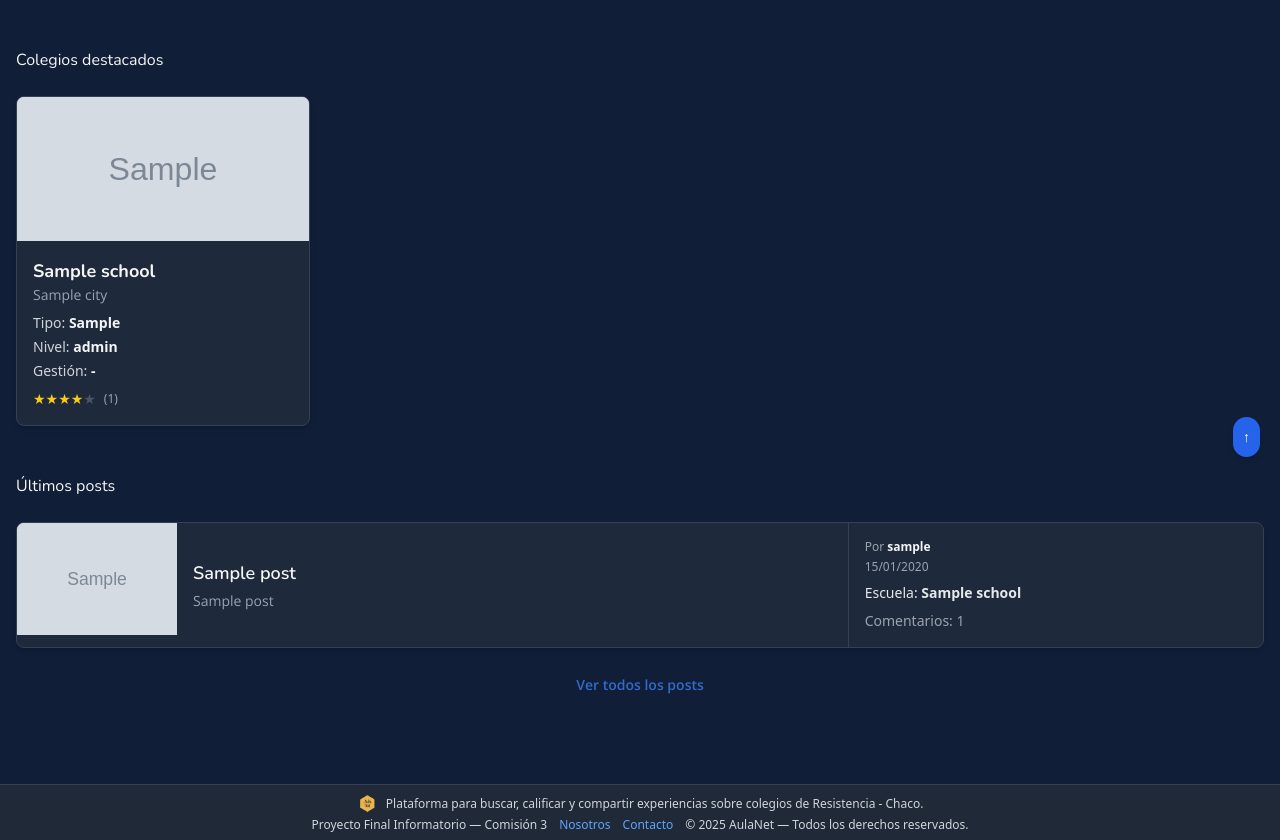
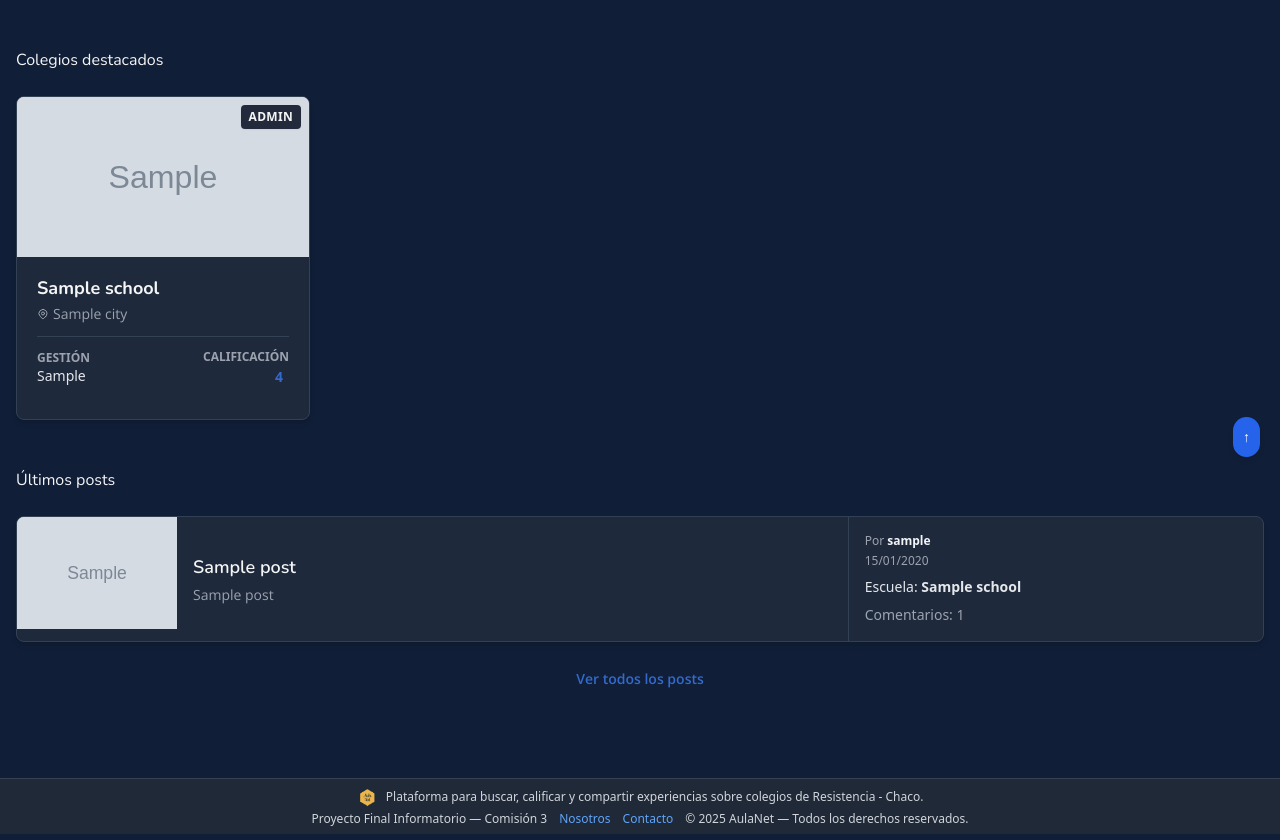
Before and after one commit to francoBa/AulaNet, a Django app: template aulanet/templates/core/index.html in a window 1280 px wide. Shown: the part 323-1163 px from the top of the page. Run offline with Django 3.2, Linux system fonts and the light colour scheme; the template is opened without the code that fills it: most values are stand-ins (such as "Sample title", 1, 10 or a date in 2020); grey boxes marked "Sample" are stand-in pictures; some libraries are stand-ins or nearby versions.

Commit message:
fix(core): corrige datos y diseño de tarjetas de escuelas en el home
- Se actualizaron los campos del template para coincidir con el modelo (rating, school_type).
- Se solucionó el problema de las estrellas y textos vacíos.
- Se mejoró la UI de las tarjetas (badges flotantes, hover effects y limpieza visual).

```diff
--- a/aulanet/templates/core/index.html
+++ b/aulanet/templates/core/index.html
@@ -1,34 +1,69 @@
+<!-- prettier-ignore -->
 {% extends 'layouts/general-layout.html' %}
-{% block title %} Home {% endblock %}
+{% block title %} Home {% endblock%}
 {% block page_content %}
 
 <!-- HERO (reducido a la mitad) -->
 <section class="relative w-full h-[200px] md:h-[250px] overflow-hidden">
   <div class="absolute inset-0">
-    <img src="https://images.unsplash.com/photo-1509062522246-3755977927d7?q=80&w=2000&auto=format&fit=crop"
-         alt="Fondo AulaNet" class="w-full h-full object-cover" />
+    <img
+      src="https://images.unsplash.com/photo-1509062522246-3755977927d7?q=80&w=2000&auto=format&fit=crop"
+      alt="Fondo AulaNet"
+      class="w-full h-full object-cover"
+    />
     <div class="absolute inset-0 bg-black/30 dark:bg-black/50"></div>
   </div>
 
-  <div class="relative z-10 h-full flex flex-col justify-center items-center text-center px-4 max-w-4xl mx-auto">
-    <h1 class="font-main text-white text-2xl md:text-3xl lg:text-4xl font-bold mb-1 drop-shadow-lg">
+  <div
+    class="relative z-10 h-full flex flex-col justify-center items-center text-center px-4 max-w-4xl mx-auto"
+  >
+    <h1
+      class="font-main text-white text-2xl md:text-3xl lg:text-4xl font-bold mb-1 drop-shadow-lg"
+    >
       Información y experiencias reales
     </h1>
-    <h2 class="font-main text-white text-xl md:text-2xl font-light mb-4 drop-shadow-md">
+    <h2
+      class="font-main text-white text-xl md:text-2xl font-light mb-4 drop-shadow-md"
+    >
       de los colegios del Chaco.
     </h2>
-    <p class="font-secondary text-white/90 text-xs md:text-sm mb-4 max-w-xl drop-shadow">
-      Opiniones, calificaciones y publicaciones de estudiantes, docentes y familias.
+    <p
+      class="font-secondary text-white/90 text-xs md:text-sm mb-4 max-w-xl drop-shadow"
+    >
+      Opiniones, calificaciones y publicaciones de estudiantes, docentes y
+      familias.
     </p>
 
     <!-- Barra de búsqueda (funciona como el search de Escuelas) -->
-    <form action="{% url 'school:school-list' %}" method="get" class="w-full max-w-xl flex items-center bg-white/90 dark:bg-slate-800/90 backdrop-blur-sm rounded-lg overflow-hidden p-1 shadow-lg">
-      <input name="search" type="text" placeholder="Buscar colegio..."
-             value="{{ request.GET.search|default:'' }}"
-             class="flex-grow px-3 py-2 bg-transparent border-none outline-none text-gray-700 dark:text-gray-200 placeholder-gray-500 font-secondary" />
-      <button type="submit" class="bg-[var(--color-secondary)] hover:opacity-90 text-white p-2 rounded-md transition-all">
-        <svg xmlns="http://www.w3.org/2000/svg" fill="none" viewBox="0 0 24 24" stroke-width="1.5" stroke="currentColor" class="w-5 h-5">
-          <path stroke-linecap="round" stroke-linejoin="round" d="M13.5 4.5 21 12m0 0-7.5 7.5M21 12H3"/>
+    <form
+      action="{% url 'school:school-list' %}"
+      method="get"
+      class="w-full max-w-xl flex items-center bg-white/90 dark:bg-slate-800/90 backdrop-blur-sm rounded-lg overflow-hidden p-1 shadow-lg"
+    >
+      <input
+        name="search"
+        type="text"
+        placeholder="Buscar colegio..."
+        value="{{ request.GET.search|default:'' }}"
+        class="flex-grow px-3 py-2 bg-transparent border-none outline-none text-gray-700 dark:text-gray-200 placeholder-gray-500 font-secondary"
+      />
+      <button
+        type="submit"
+        class="bg-[var(--color-secondary)] hover:opacity-90 text-white p-2 rounded-md transition-all"
+      >
+        <svg
+          xmlns="http://www.w3.org/2000/svg"
+          fill="none"
+          viewBox="0 0 24 24"
+          stroke-width="1.5"
+          stroke="currentColor"
+          class="w-5 h-5"
+        >
+          <path
+            stroke-linecap="round"
+            stroke-linejoin="round"
+            d="M13.5 4.5 21 12m0 0-7.5 7.5M21 12H3"
+          />
         </svg>
       </button>
     </form>
@@ -37,48 +72,124 @@
 
 <!-- Contenedor principal -->
 <div class="max-w-7xl mx-auto px-4 py-12 space-y-12">
-
   <!-- Escuelas Destacadas -->
   <section>
-    <h3 class="font-main text-[var(--font-size-title)] text-[var(--color-main)] mb-6">Colegios destacados</h3>
+    <h3
+      class="font-main text-[var(--font-size-title)] text-[var(--color-main)] mb-6"
+    >
+      Colegios destacados
+    </h3>
 
     <div class="grid grid-cols-1 sm:grid-cols-2 lg:grid-cols-4 gap-6">
       {% for school in schools %}
-      <a href="{% url 'school:school-detail' slug=school.slug %}"
-         class="block bg-white dark:bg-slate-800 rounded-lg shadow-md overflow-hidden hover:shadow-xl transition-shadow duration-300 border border-gray-100 dark:border-slate-700">
-        <div class="h-36 bg-gray-200 relative">
+      <a
+        href="{% url 'school:school-detail' slug=school.slug %}"
+        class="group block bg-white dark:bg-slate-800 rounded-lg shadow-md overflow-hidden hover:shadow-xl hover:-translate-y-1 transition-all duration-300 border border-gray-100 dark:border-slate-700"
+      >
+        <!-- Imagen -->
+        <div class="h-40 bg-gray-200 relative overflow-hidden">
           {% if school.image %}
-            <img src="{{ school.image.url }}" class="w-full h-full object-cover" alt="{{ school.name }}" />
+          <img
+            src="{{ school.image.url }}"
+            class="w-full h-full object-cover transition-transform duration-500 group-hover:scale-110"
+            alt="{{ school.name }}"
+          />
           {% else %}
-            <div class="w-full h-full bg-gradient-to-r from-indigo-500 to-purple-500 dark:from-indigo-600 dark:to-purple-600"></div>
+          <!-- Gradiente por defecto si no hay imagen -->
+          <div
+            class="w-full h-full bg-gradient-to-br from-blue-500 to-indigo-600 flex items-center justify-center"
+          >
+            <span class="text-white font-bold text-3xl opacity-30"
+              >{{ school.name|slice:":2" }}</span
+            >
+          </div>
           {% endif %}
+
+          <!-- Badge de Nivel (Flotante) -->
+          <div
+            class="absolute top-2 right-2 bg-white/90 dark:bg-slate-900/90 backdrop-blur-sm px-2 py-1 rounded text-xs font-bold text-[var(--color-main)] shadow-sm uppercase tracking-wide"
+          >
+            {{ school.get_school_level_display }}
+          </div>
         </div>
 
-        <div class="p-4">
-          <h4 class="font-main font-bold text-lg text-[var(--color-main)]">{{ school.name }}</h4>
-          <p class="font-secondary text-sm text-gray-500 dark:text-gray-400 mb-2">{{ school.city }}</p>
+        <div class="p-5">
+          <!-- Título -->
+          <h4
+            class="font-main font-bold text-lg text-[var(--color-main)] mb-1 leading-tight line-clamp-1"
+            title="{{ school.name }}"
+          >
+            {{ school.name }}
+          </h4>
 
-          <!-- Detalle adicional (solo visual): tipo, nivel, gestión -->
-          <div class="text-sm text-gray-600 dark:text-gray-300 mb-2 space-y-1">
-            <div>Tipo: <strong class="text-gray-800 dark:text-gray-100">{{ school.get_school_type_display }}</strong></div>
-            <div>Nivel: <strong class="text-gray-800 dark:text-gray-100">{{ school.get_school_level_display }}</strong></div>
-            <div>Gestión: <strong class="text-gray-800 dark:text-gray-100">{{ school.get_management_type_display|default:"-" }}</strong></div>
-          </div>
+          <!-- Ubicación -->
+          <p
+            class="font-secondary text-sm text-gray-500 dark:text-gray-400 mb-3 flex items-center gap-1"
+          >
+            <svg
+              class="w-3 h-3"
+              fill="none"
+              stroke="currentColor"
+              viewBox="0 0 24 24"
+            >
+              <path
+                stroke-linecap="round"
+                stroke-linejoin="round"
+                stroke-width="2"
+                d="M17.657 16.657L13.414 20.9a1.998 1.998 0 01-2.827 0l-4.244-4.243a8 8 0 1111.314 0z"
+              ></path>
+              <path
+                stroke-linecap="round"
+                stroke-linejoin="round"
+                stroke-width="2"
+                d="M15 11a3 3 0 11-6 0 3 3 0 016 0z"
+              ></path>
+            </svg>
+            {{ school.city }}
+          </p>
 
-          <!-- Estrellas / conteo -->
-          <div class="flex items-center mt-2">
-            {% if school.average_rating %}
-              {% for i in "12345" %}
-                {% if forloop.counter <= school.average_rating %}
-                  <span class="text-yellow-400 text-sm">★</span>
+          <hr class="border-gray-100 dark:border-slate-700 mb-3" />
+
+          <!-- Datos Informativos -->
+          <div class="flex justify-between items-center text-sm mb-3">
+            <div class="flex flex-col">
+              <span class="text-xs text-gray-400 font-semibold uppercase"
+                >Gestión</span
+              >
+              <span class="text-gray-800 dark:text-gray-200 font-medium"
+                >{{ school.get_school_type_display }}</span
+              >
+            </div>
+
+            <!-- Estrellas -->
+            <div class="flex flex-col items-end">
+              <span class="text-xs text-gray-400 font-semibold uppercase mb-0.5"
+                >Calificación</span
+              >
+              <div class="flex items-center">
+                {% if school.rating > 0 %}
+                <span class="font-bold text-[var(--color-secondary)] mr-1.5"
+                  >{{ school.rating }}</span
+                >
+                <div class="flex text-yellow-400 text-xs">
+                  <!-- Estrellas Llenas -->
+                  {% for i in school.rating_stars.full %}
+                  <i class="fas fa-star"></i>
+                  {% endfor %}
+                  <!-- Media Estrella -->
+                  {% if school.rating_stars.half %}
+                  <i class="fas fa-star-half-alt"></i>
+                  {% endif %}
+                  <!-- Estrellas Vacías -->
+                  {% for i in school.rating_stars.empty %}
+                  <i class="far fa-star text-gray-300 dark:text-gray-600"></i>
+                  {% endfor %}
+                </div>
                 {% else %}
-                  <span class="text-gray-300 dark:text-gray-600 text-sm">★</span>
+                <span class="text-xs text-gray-500 italic">Sin reviews</span>
                 {% endif %}
-              {% endfor %}
-              <span class="ml-2 text-xs text-gray-600 dark:text-gray-400">({{ school.ratings.count }})</span>
-            {% else %}
-              <span class="text-xs text-gray-500 dark:text-gray-400">Sin calificaciones</span>
-            {% endif %}
+              </div>
+            </div>
           </div>
         </div>
       </a>
@@ -88,33 +199,63 @@
 
   <!-- Últimos Posts -->
   <section>
-    <h3 class="font-main text-[var(--font-size-title)] text-[var(--color-main)] mb-6">Últimos posts</h3>
+    <h3
+      class="font-main text-[var(--font-size-title)] text-[var(--color-main)] mb-6"
+    >
+      Últimos posts
+    </h3>
 
     <div class="flex flex-col gap-4">
       {% for post in posts %}
       <!-- cada card: contenido a la izquierda + columna de info a la derecha -->
-      <a href="{% url 'blog:post-detail' slug=post.slug %}" class="block bg-white dark:bg-slate-800 rounded-lg shadow-md overflow-hidden hover:shadow-xl transition-shadow duration-300 border border-gray-100 dark:border-slate-700">
+      <a
+        href="{% url 'blog:post-detail' slug=post.slug %}"
+        class="block bg-white dark:bg-slate-800 rounded-lg shadow-md overflow-hidden hover:shadow-xl transition-shadow duration-300 border border-gray-100 dark:border-slate-700"
+      >
         <div class="md:flex md:items-stretch">
           <!-- Left: imagen + texto (ocupa la mayor parte) -->
           <div class="md:w-2/3 flex">
             <div class="w-40 h-28 flex-shrink-0 bg-gray-200">
               {% if post.image %}
-                <img src="{{ post.image.url }}" class="w-full h-full object-cover" alt="{{ post.title }}" />
+              <img
+                src="{{ post.image.url }}"
+                class="w-full h-full object-cover"
+                alt="{{ post.title }}"
+              />
               {% else %}
-                <img src="https://images.unsplash.com/photo-1580582932707-520aed937b7b?w=500&auto=format&fit=crop" class="w-full h-full object-cover" alt="{{ post.title }}" />
+              <img
+                src="https://images.unsplash.com/photo-1580582932707-520aed937b7b?w=500&auto=format&fit=crop"
+                class="w-full h-full object-cover"
+                alt="{{ post.title }}"
+              />
               {% endif %}
             </div>
 
             <div class="p-4 flex flex-col justify-center">
-              <h4 class="font-main font-semibold text-lg text-[var(--color-main)]">{{ post.title }}</h4>
-              <p class="font-secondary text-sm text-gray-500 dark:text-gray-400 mt-1 line-clamp-2">{{ post.subtitle }}</p>
+              <h4
+                class="font-main font-semibold text-lg text-[var(--color-main)]"
+              >
+                {{ post.title }}
+              </h4>
+              <p
+                class="font-secondary text-sm text-gray-500 dark:text-gray-400 mt-1 line-clamp-2"
+              >
+                {{ post.subtitle }}
+              </p>
             </div>
           </div>
 
           <!-- Right: info compacta (autor, fecha, escuela si existe) -->
-          <div class="md:w-1/3 p-4 border-l border-gray-100 dark:border-slate-700 flex flex-col justify-center">
+          <div
+            class="md:w-1/3 p-4 border-l border-gray-100 dark:border-slate-700 flex flex-col justify-center"
+          >
             <div class="text-xs text-gray-500 dark:text-gray-400 mb-2">
-              <div>Por <strong class="text-gray-800 dark:text-gray-100">{{ post.author.username }}</strong></div>
+              <div>
+                Por
+                <strong class="text-gray-800 dark:text-gray-100"
+                  >{{ post.author.username }}</strong
+                >
+              </div>
               <div class="mt-1">{{ post.created_at|date:"d/m/Y" }}</div>
             </div>
 
@@ -126,7 +267,9 @@
 
             <!-- Si hay alguna otra info simple (ej: comentarios), la mostramos si existe -->
             {% if post.comments_count %}
-            <div class="text-sm text-gray-600 dark:text-gray-400">Comentarios: {{ post.comments_count }}</div>
+            <div class="text-sm text-gray-600 dark:text-gray-400">
+              Comentarios: {{ post.comments_count }}
+            </div>
             {% endif %}
           </div>
         </div>
@@ -135,7 +278,10 @@
     </div>
 
     <div class="mt-6 text-center">
-      <a href="{% url 'blog:post-list' %}" class="font-secondary text-[var(--color-secondary)] hover:underline text-sm font-semibold">
+      <a
+        href="{% url 'blog:post-list' %}"
+        class="font-secondary text-[var(--color-secondary)] hover:underline text-sm font-semibold"
+      >
         Ver todos los posts
       </a>
     </div>
```
